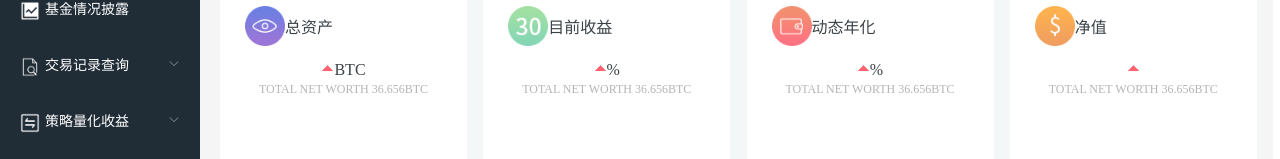
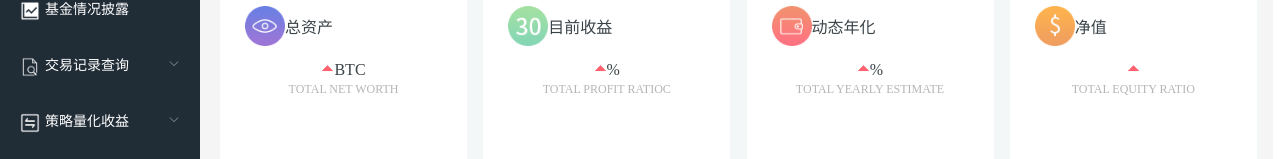
Before and after one commit to iamGeoWat/zhnextcom, a Vue app in the folder frontend/dalongyu/: page /platform/1 in a window 1280 px wide. Shown: the part 139-298 px from the top of the page. Built offline with nearby package versions, Linux system fonts and the light colour scheme; no server answers.

Commit message:
update dist

```diff
--- a/frontend/dalongyu/src/components/platform/PlatformMain.vue
+++ b/frontend/dalongyu/src/components/platform/PlatformMain.vue
@@ -13,7 +13,7 @@
             <p style="font-size: 38px;">{{this.showData.totalEquity}}</p>
             <p style="vertical-align: bottom;">BTC</p>
             <br/>
-            <p style="font-size: 12px;color: rgb(181,181,181);">TOTAL NET WORTH 36.656BTC</p>
+            <p style="font-size: 12px;color: rgb(181,181,181);">TOTAL NET WORTH</p>
           </div>
         </div>
       </div>
@@ -28,7 +28,7 @@
             <p style="font-size: 38px;">{{this.showData.currentProfitRatio}}</p>
             <p style="vertical-align: bottom;">%</p>
             <br/>
-            <p style="font-size: 12px;color: rgb(181,181,181);">TOTAL NET WORTH 36.656BTC</p>
+            <p style="font-size: 12px;color: rgb(181,181,181);">TOTAL PROFIT RATIOC</p>
           </div>
         </div>
       </div>
@@ -43,7 +43,7 @@
             <p style="font-size: 38px;">{{showData.estimatedYearly}}</p>
             <p style="vertical-align: bottom;">%</p>
             <br/>
-            <p style="font-size: 12px;color: rgb(181,181,181);">TOTAL NET WORTH 36.656BTC</p>
+            <p style="font-size: 12px;color: rgb(181,181,181);">TOTAL YEARLY ESTIMATE</p>
           </div>
         </div>
       </div>
@@ -57,7 +57,7 @@
             <img src="../../assets/platform/向上.png" height="13">
             <p style="font-size: 38px;">{{showData.equityRatio}}</p>
             <br/>
-            <p style="font-size: 12px;color: rgb(181,181,181);">TOTAL NET WORTH 36.656BTC</p>
+            <p style="font-size: 12px;color: rgb(181,181,181);">TOTAL EQUITY RATIO</p>
           </div>
         </div>
       </div>
@@ -72,7 +72,7 @@
             <p style="font-size: 38px;">{{showData.runningTime}}</p>
             <p style="vertical-align: bottom;">天</p>
             <br/>
-            <p style="font-size: 12px;color: rgb(181,181,181);">TOTAL NET WORTH 36.656BTC</p>
+            <p style="font-size: 12px;color: rgb(181,181,181);">EXISTING TIME</p>
           </div>
         </div>
       </div>
```
Also changed, not shown: 14 other files (tests, documents, lock files or other folders).
